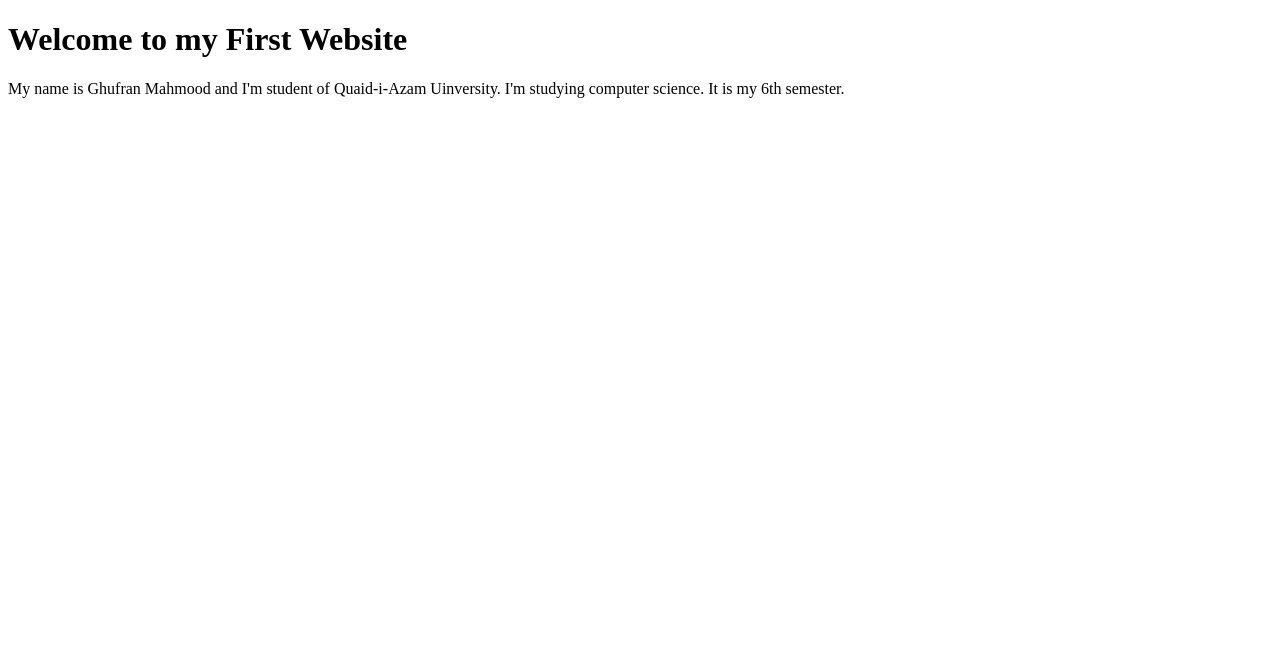
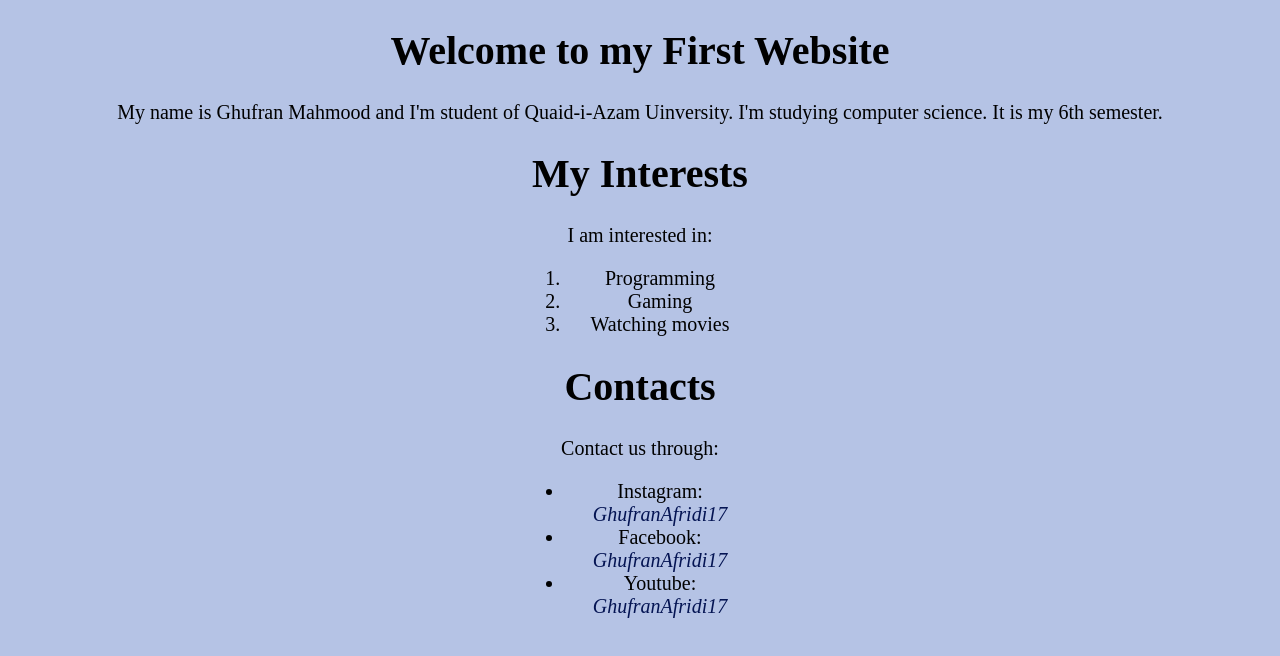
Before and after one commit to ghufranAFRIDI17/wad-labs, a plain HTML site: page lab1/index.html in a window 1280 px wide. Drawn offline with Linux system fonts and the light colour scheme.

Commit message:
proper page

```diff
--- a/lab1/index.html
+++ b/lab1/index.html
@@ -1,15 +1,82 @@
 <!DOCTYPE html>
 <html lang="en">
   <head>
-    <meta charset="UTF-8">
-    <meta name="viewport" content="width=device-width, initial-scale=1.0">
+    <meta charset="UTF-8" />
+    <meta name="viewport" content="width=device-width, initial-scale=1.0" />
     <title>Simple Website</title>
+    <style>
+      body {
+        font-size: 20px;
+      }
+      h1,
+      p,
+      li {
+        text-align: center;
+      }
+      body {
+        background-color: rgb(181, 195, 229);
+      }
+      ul,
+      ol {
+        display: block;
+        width: 15%;
+        margin: auto;
+        /* list-style-type: none; */
+      }
+      a {
+        text-decoration: none;
+        color: rgb(4, 20, 83);
+        font-style: italic;
+      }
+
+    </style>
   </head>
   <body>
+    <div id="main">
       <h1>Welcome to my First Website</h1>
+      <div id="intro">
         <p>
-      My name is Ghufran Mahmood and I'm student of Quaid-i-Azam Uinversity. I'm studying
-      computer science. It is my 6th semester.
+          My name is Ghufran Mahmood and I'm student of Quaid-i-Azam Uinversity.
+          I'm studying computer science. It is my 6th semester.
         </p>
+      </div>
+      <div id="interests">
+        <h1>My Interests</h1>
+        <p>
+          I am interested in:
+        </p>
+        <ol>
+          <li>Programming</li>
+          <li>Gaming</li>
+          <li>Watching movies</li>
+        </ol>
+      </div>
+      <div id="contact">
+        <h1>Contacts</h1>
+        <p>
+          Contact us through:
+        </p>
+        <ul>
+          <li>
+            Instagram:
+            <a href="https://www.instagram.com" target="_blank"
+              >GhufranAfridi17</a
+            >
+          </li>
+          <li>
+            Facebook:
+            <a href="https://www.facebook.com" target="_blank"
+              >GhufranAfridi17</a
+            >
+          </li>
+          <li>
+            Youtube:
+            <a href="https://www.youtube.com" target="_blank"
+              >GhufranAfridi17</a
+            >
+          </li>
+        </ul>
+      </div>
+    </div>
   </body>
 </html>
```
Lines whose indentation alone changed are shown as unchanged.
